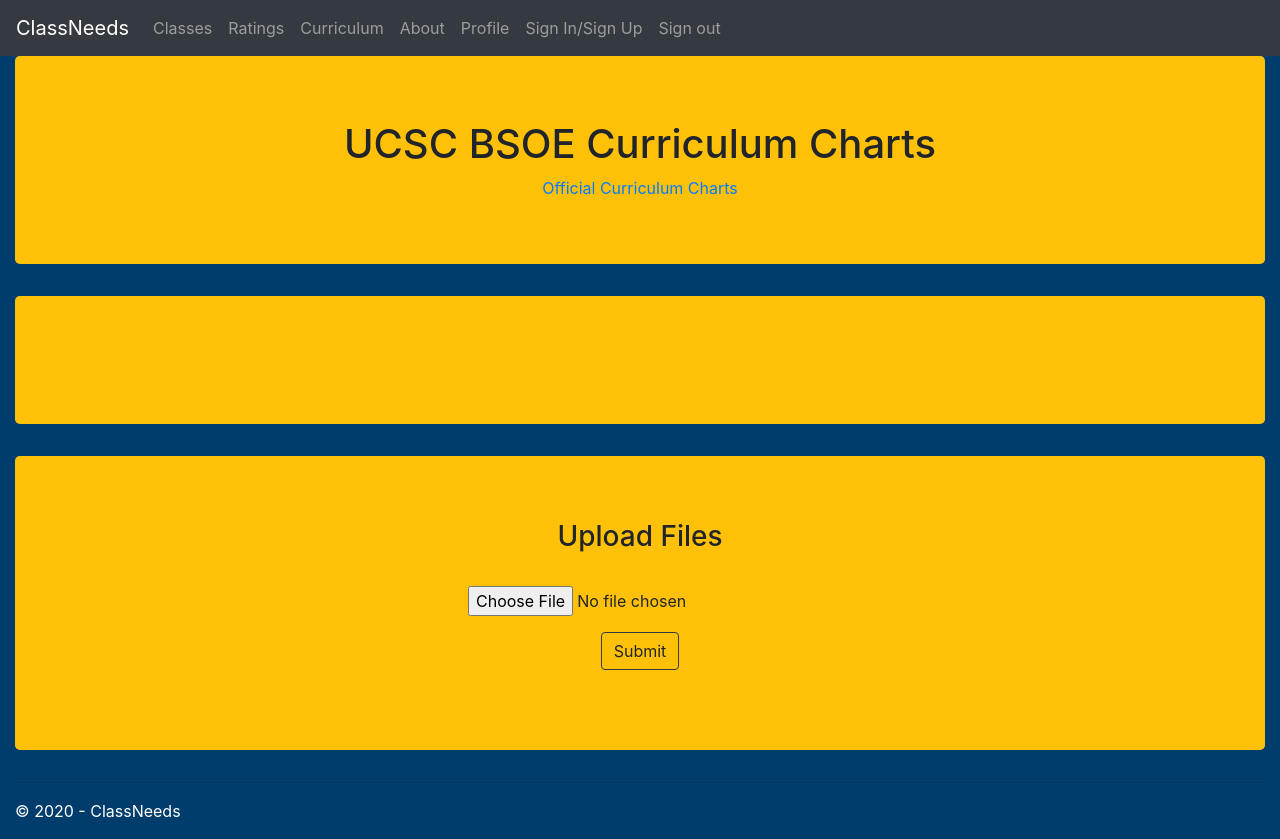
After one commit to Error808/ClassNeeds, a Flask app: page /Curriculum_Charts in a window 1280 px wide. The commit adds this page. Run offline with Flask 2, Linux system fonts and the light colour scheme; data that the repository does not hold is empty; parts of the project's set-up code (start-up, migrations or seed data) failed here and were passed over; some libraries are stand-ins or nearby versions.

Commit message:
added curriculum charts

```diff
--- a/ClassNeeds/__init__.py
+++ b/ClassNeeds/__init__.py
@@ -49,7 +49,6 @@
     password = db.Column(db.String(120))
     favorite = db.Column(db.ARRAY(db.String(120)))
 
-
 # table for reviews
 class Ratings1(db.Model):
     id = db.Column(db.Integer, primary_key=True)
@@ -63,6 +62,12 @@
     id = db.Column(db.Integer, primary_key = True)
     className = db.Column(db.String(300))
     comment = db.Column(db.String(500))
+
+# table for BSOE flowcharts
+class Charts(db.Model):
+    id = db.Column(db.Integer, primary_key = True)
+    name = db.Column(db.String(300))
+    data = db.Column(db.LargeBinary)
 
 #creates the table
 db.create_all()
@@ -447,6 +452,30 @@
     '''
     return element['rating']
 
+@app.route('/Download_Chart/<int:id>', methods=['GET'])
+def Download_Chart(id):
+    item = Charts().query.filter_by(id=id).first()
+    return send_file(BytesIO(item.data), as_attachment = True, attachment_filename = item.name)
+
+@app.route('/Curriculum_Charts')
+def Curriculum_Charts():
+    """Renders the Curriculum_Charts page."""
+
+    return ReturnChartsPage()
+
+def ReturnChartsPage():
+    '''
+    helper function for Curriculum_Charts()
+    '''
+    charts = Charts().query.all()
+
+    return render_template(
+        'curriculumCharts.html',
+        title='Curriculum Charts',
+        charts=charts,
+        year=datetime.now().year
+    )
+
 @app.route('/About')
 def About():
     """Renders the About page."""
@@ -484,6 +513,16 @@
 
     return ReturnClassesPage() # helper function right under Classes()
 
+@app.route('/Upload_Chart', methods = ['POST'])
+def Upload_Chart():
+    file = request.files['inputFile']
+
+    newChart = Charts( name=file.filename, data=file.read())
+    db.session.add(newChart)
+    db.session.commit()
+
+    return ReturnChartsPage()
+
 
 def getClasses():
     '''
--- /dev/null
+++ b/ClassNeeds/templates/curriculumCharts.html
@@ -0,0 +1,41 @@
+{% extends "layout.html" %}
+
+{% block content %}
+
+<div class="jumbotron bg-warning text-center">
+    <h1>UCSC BSOE Curriculum Charts</h1>
+
+    <a href="https://undergrad.soe.ucsc.edu/curriculum-charts">Official Curriculum Charts</a>
+</div>
+
+<div class="jumbotron bg-warning text-center">
+    <div class="col-md rounded">
+
+        {% for chart in charts %}
+        <li class="list-group-item list-group-item-action list-group-item-warning ">
+            <a style=" word-break: break-all " href={{ url_for('Download_Chart', id = chart.id)   }}> {{ chart.name }} </a>
+        </li>
+        {% endfor %}
+
+    </div>
+</div>
+
+<div class="jumbotron bg-warning text-center">
+
+    <div class="col-md rounded">
+        <h3> Upload Files </h3>
+        <br />
+
+        <form action="/Upload_Chart" method="post" enctype="multipart/form-data">
+            <div class="form-group ">
+                <input type="file" name="inputFile" required>
+            </div>
+            <div class="form-group ">
+                <button type="submit" class="btn btn-warning border border-dark">Submit</button>
+            </div>
+        </form>
+    </div>
+
+</div>
+
+{% endblock %}
--- a/ClassNeeds/templates/index.html
+++ b/ClassNeeds/templates/index.html
@@ -28,6 +28,12 @@
     </div>
 
     <div class="col-md bg-warning rounded m-3 p-3">
+        <h2>Curriculum Charts</h2>
+        <p>Take a look at the various BSOE major's curriculum charts.</p>
+        <a class="btn btn-default border border-dark rounded" href="{{url_for('Curriculum_Charts')}}">Learn more &raquo;</a>
+    </div>
+
+    <div class="col-md bg-warning rounded m-3 p-3">
         <h2>About </h2>
         <p>Learn more about the creators of ClassNeeds and why we created this website.</p>
         <a class="btn btn-default border border-dark rounded" href="{{url_for('About')}}">Learn more &raquo;</a>
--- a/ClassNeeds/templates/layout.html
+++ b/ClassNeeds/templates/layout.html
@@ -23,6 +23,7 @@
 
                     <li class="nav-item "><a class="nav-link" href="{{ url_for('Classes') }}">Classes</a></li>
                     <li class="nav-item"><a class="nav-link" href="{{ url_for('Ratings') }}">Ratings</a></li>
+                    <li class="nav-item"><a class="nav-link" href="{{ url_for('Curriculum_Charts') }}">Curriculum</a></li>
                     <li class="nav-item"><a class="nav-link" href="{{ url_for('About') }}">About</a></li>
                     <li class="nav-item"><a class="nav-link" href="{{ url_for('user', email=current_user.email) }}">Profile</a></li>
                     <li class="nav-item"><a class="nav-link" href="{{ url_for('SignIn') }}">Sign In/Sign Up</a></li>
```
Also changed, not shown: ClassNeeds/Testing/test_ClassNeeds.py (+7 -2 lines).
